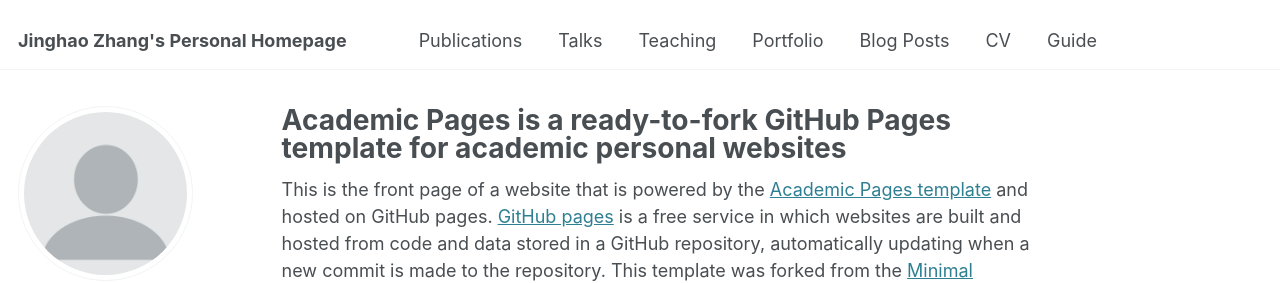
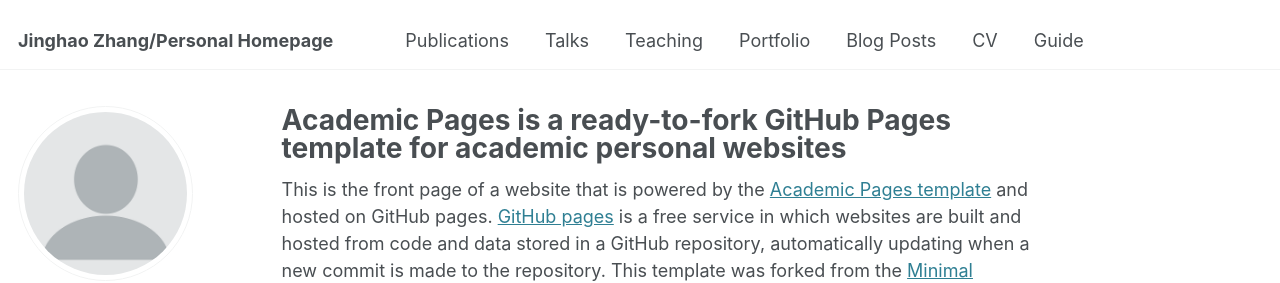
Before and after one commit to Ryan0399/Ryan0399.github.io, a Jekyll site: the page built from _pages/about.md, in a window 1280 px wide. Shown: the top 283 px of the page. Built offline with Jekyll 4.4.1, drawn with Linux system fonts in a browser that asks for light colours; some web fonts are replaced.

Commit message:
modified _config

```diff
--- a/_config.yml
+++ b/_config.yml
@@ -9,11 +9,11 @@
 # Basic Site Settings
 locale                   : "en-US"
 site_theme               : "default"
-title                    : "Jinghao Zhang's Personal Homepage"
+title                    : "Jinghao Zhang/Personal Homepage"
 title_separator          : "-"
 name                     : &name "Jinghao Zhang"
 description              : &description "personal description"
-url                      : https://Ryan0399.github.io # the base hostname & protocol for your site e.g. "https://[your GitHub username].github.io"
+url                      : "https://Ryan0399.github.io" # the base hostname & protocol for your site e.g. "https://[your GitHub username].github.io"
 baseurl                  : "" # the subpath of your site, e.g. "/blog"
 repository               : "Ryan0399/Ryan0399.github.io"
 
```
